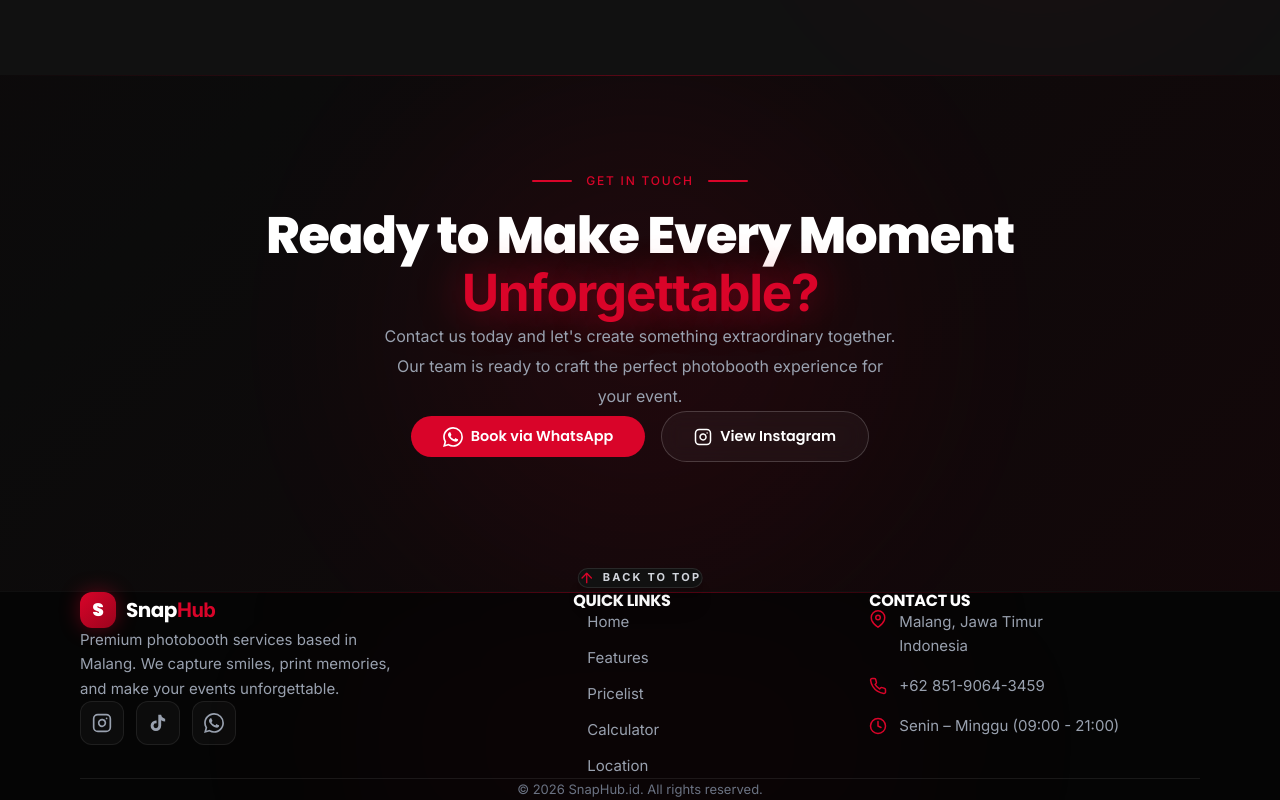
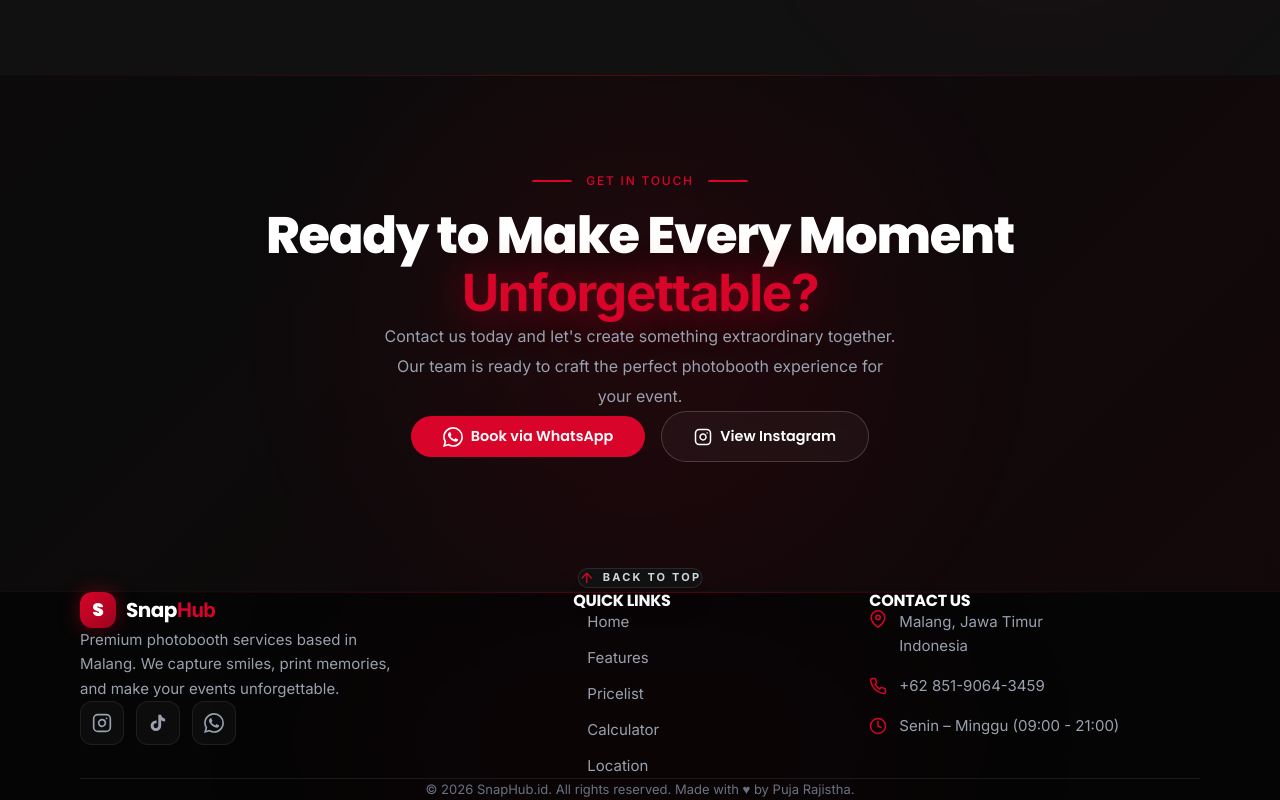
Before and after one commit to lohkookk/SnapHub.id, a React (Vite) app: page / in a window 1280 px wide. Shown: the part 6238-7038 px from the top of the page. Built offline with nearby package versions, Linux system fonts and the light colour scheme.

Commit message:
style: final touches on Footer layout and back to top placement

```diff
--- a/src/components/Footer.jsx
+++ b/src/components/Footer.jsx
@@ -156,7 +156,7 @@ const Footer = () => {
 
 
           <p className="text-gray-500 text-[13px] text-center">
-            &copy; {new Date().getFullYear()} SnapHub.id. All rights reserved.
+            &copy; {new Date().getFullYear()} SnapHub.id. All rights reserved. Made with ♥ by Puja Rajistha.
           </p>
         </div>
 
```
